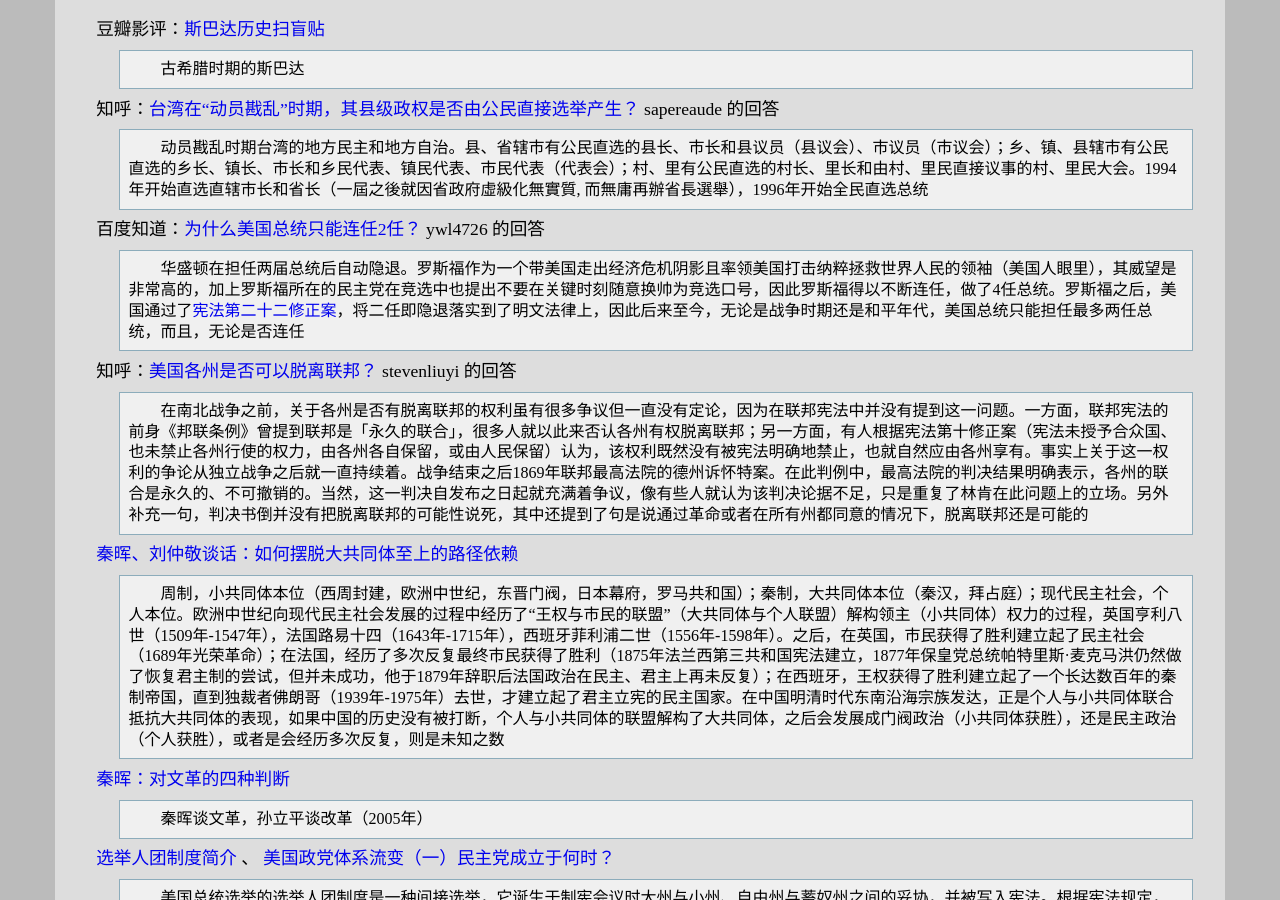
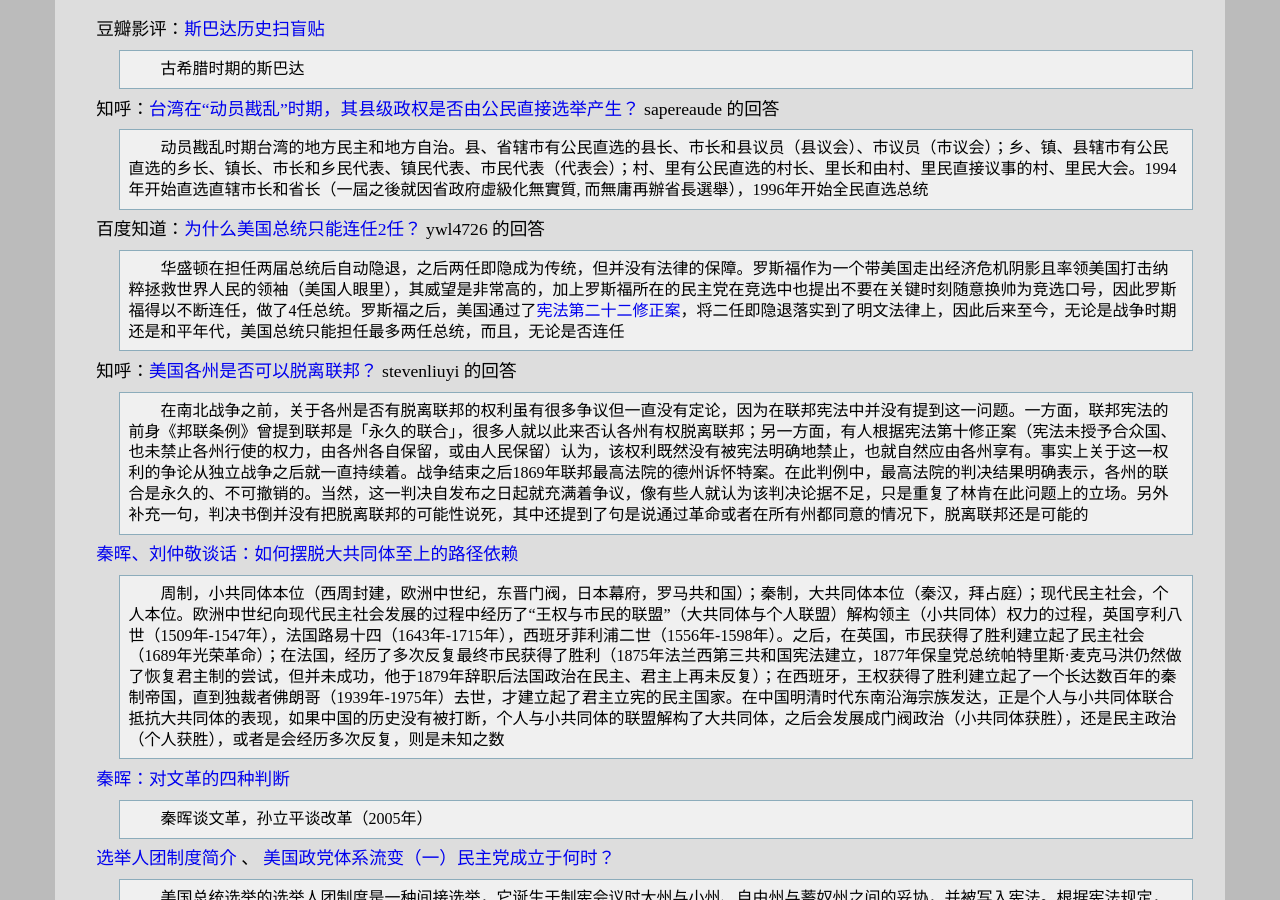
Before and after one commit to leiqin/leiqin.github.io, a Jekyll site: the page built from shoucang/history.markdown, in a window 1280 px wide and 900 px high, scrolled down 5347 px. Built offline with Jekyll 4.4.1, drawn with Linux system fonts in a browser that asks for light colours.

Commit message:
_ 小修改

```diff
--- a/shoucang/history.markdown
+++ b/shoucang/history.markdown
@@ -149,7 +149,7 @@ NHK纪录片：年轻人的“反叛” 香港占中75天
 :	动员戡乱时期台湾的地方民主和地方自治。县、省辖市有公民直选的县长、市长和县议员（县议会）、市议员（市议会）；乡、镇、县辖市有公民直选的乡长、镇长、市长和乡民代表、镇民代表、市民代表（代表会）；村、里有公民直选的村长、里长和由村、里民直接议事的村、里民大会。1994年开始直选直辖市长和省长（一屆之後就因省政府虛級化無實質, 而無庸再辦省長選舉），1996年开始全民直选总统
 
 百度知道：[为什么美国总统只能连任2任？](http://zhidao.baidu.com/question/516999047.html) ywl4726 的回答
-:	华盛顿在担任两届总统后自动隐退。罗斯福作为一个带美国走出经济危机阴影且率领美国打击纳粹拯救世界人民的领袖（美国人眼里），其威望是非常高的，加上罗斯福所在的民主党在竞选中也提出不要在关键时刻随意换帅为竞选口号，因此罗斯福得以不断连任，做了4任总统。罗斯福之后，美国通过了[宪法第二十二修正案](https://zh.wikipedia.org/wiki/%E7%BE%8E%E5%9C%8B%E6%86%B2%E6%B3%95%E7%AC%AC%E4%BA%8C%E5%8D%81%E4%BA%8C%E4%BF%AE%E6%AD%A3%E6%A1%88)，将二任即隐退落实到了明文法律上，因此后来至今，无论是战争时期还是和平年代，美国总统只能担任最多两任总统，而且，无论是否连任
+:	华盛顿在担任两届总统后自动隐退，之后两任即隐成为传统，但并没有法律的保障。罗斯福作为一个带美国走出经济危机阴影且率领美国打击纳粹拯救世界人民的领袖（美国人眼里），其威望是非常高的，加上罗斯福所在的民主党在竞选中也提出不要在关键时刻随意换帅为竞选口号，因此罗斯福得以不断连任，做了4任总统。罗斯福之后，美国通过了[宪法第二十二修正案](https://zh.wikipedia.org/wiki/%E7%BE%8E%E5%9C%8B%E6%86%B2%E6%B3%95%E7%AC%AC%E4%BA%8C%E5%8D%81%E4%BA%8C%E4%BF%AE%E6%AD%A3%E6%A1%88)，将二任即隐退落实到了明文法律上，因此后来至今，无论是战争时期还是和平年代，美国总统只能担任最多两任总统，而且，无论是否连任
 
 知呼：[美国各州是否可以脱离联邦？](https://www.zhihu.com/question/21515760/answer/25105608) stevenliuyi 的回答
 :	在南北战争之前，关于各州是否有脱离联邦的权利虽有很多争议但一直没有定论，因为在联邦宪法中并没有提到这一问题。一方面，联邦宪法的前身《邦联条例》曾提到联邦是「永久的联合」，很多人就以此来否认各州有权脱离联邦；另一方面，有人根据宪法第十修正案（宪法未授予合众国、也未禁止各州行使的权力，由各州各自保留，或由人民保留）认为，该权利既然没有被宪法明确地禁止，也就自然应由各州享有。事实上关于这一权利的争论从独立战争之后就一直持续着。战争结束之后1869年联邦最高法院的德州诉怀特案。在此判例中，最高法院的判决结果明确表示，各州的联合是永久的、不可撤销的。当然，这一判决自发布之日起就充满着争议，像有些人就认为该判决论据不足，只是重复了林肯在此问题上的立场。另外补充一句，判决书倒并没有把脱离联邦的可能性说死，其中还提到了句是说通过革命或者在所有州都同意的情况下，脱离联邦还是可能的
```
